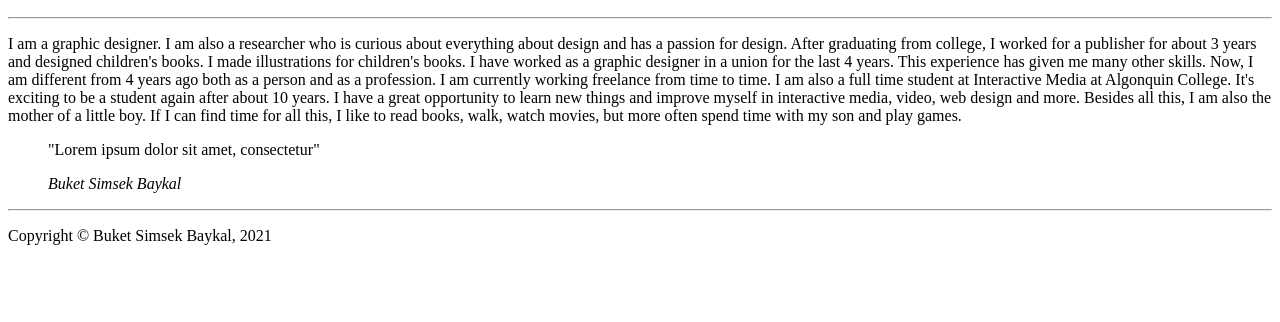
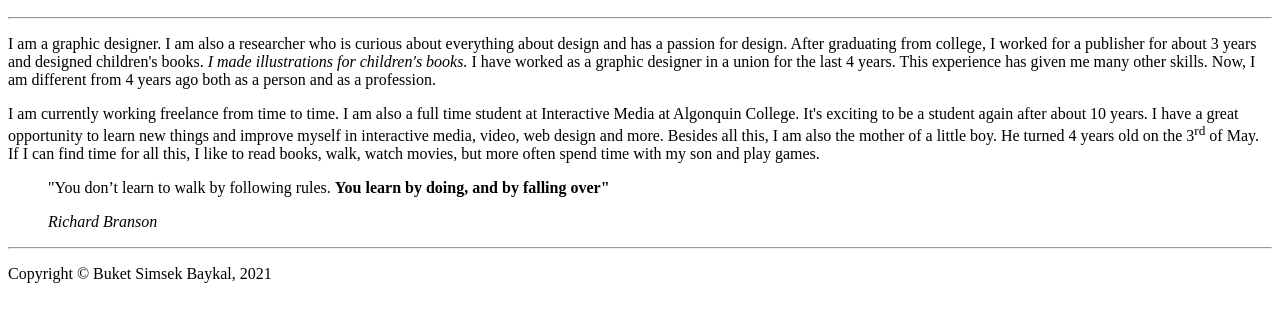
Before and after one commit to sims0058/sims0058.github.io, a plain HTML site: page html-assignment/index.html in a window 1280 px wide. Shown: the part 110-432 px from the top of the page. Drawn offline with Linux system fonts and the light colour scheme.

```diff
--- a/html-assignment/index.html
+++ b/html-assignment/index.html
@@ -17,15 +17,16 @@
                 <p>
                     I am a graphic designer. I am also a researcher who is curious about everything about design and has a passion for design.
                     After graduating from college, I worked for a publisher for about 3 years and designed children's books.
-                    I made illustrations for children's books. I have worked as a graphic designer in a union for the last 4 years.
+                    <em> I made illustrations for children's books.</em> I have worked as a graphic designer in a union for the last 4 years.
                     This experience has given me many other skills. Now, I am different from 4 years ago both as a person and as a profession.
+                    <p></p>
                     I am currently working freelance from time to time. I am also a full time student at Interactive Media at Algonquin College.
                     It's exciting to be a student again after about 10 years. I have a great opportunity to learn new things and improve myself in interactive media, video, web design and more.
-                    Besides all this, I am also the mother of a little boy. If I can find time for all this, I like to read books, walk, watch movies, but more often spend time with my son and play games.
+                    Besides all this, I am also the mother of a little boy. He turned 4 years old on the 3<sup>rd</sup> of May. If I can find time for all this, I like to read books, walk, watch movies, but more often spend time with my son and play games.
                 </p>
-                <blockquote> "Lorem ipsum dolor sit amet, consectetur"
+                <blockquote> "You don’t learn to walk by following rules. <strong> You learn by doing, and by falling over"</strong>
                     <p>
-                        <cite> Buket Simsek Baykal</cite>
+                        <cite> Richard Branson</cite>
 
                     </p>
                 </blockquote>
```
